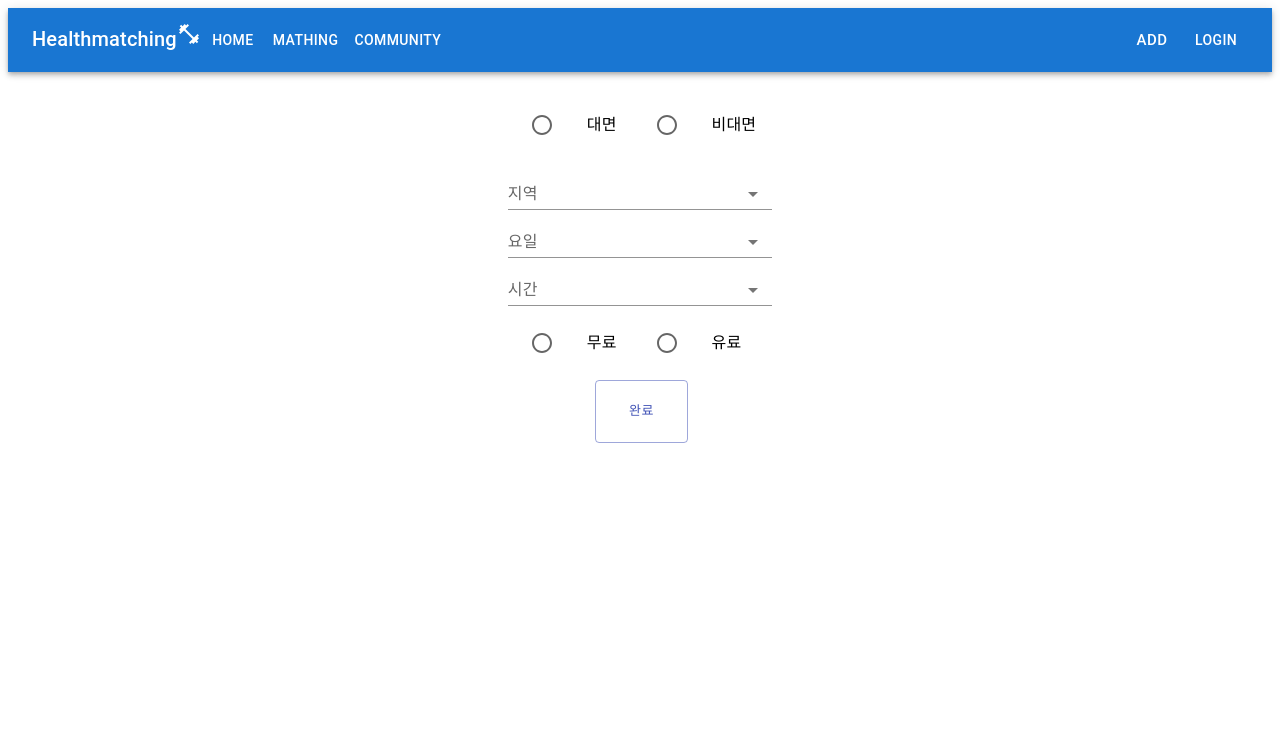
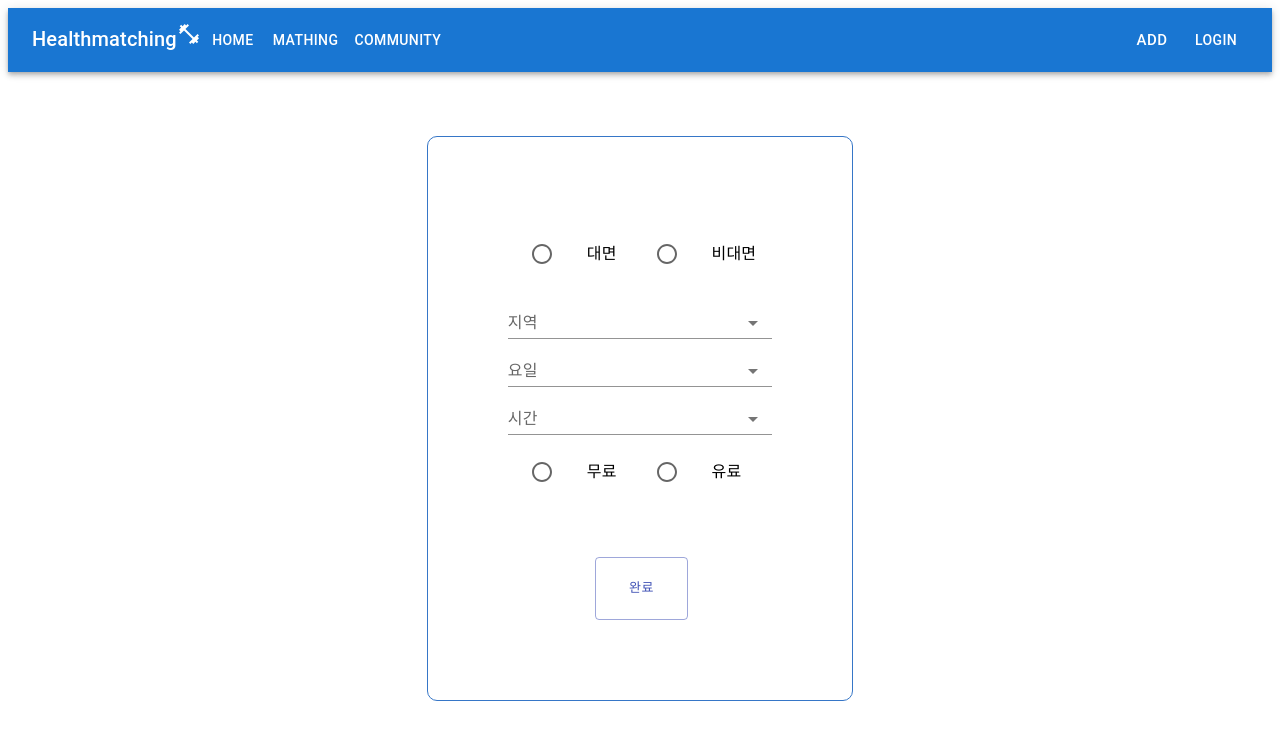
Before and after one commit to seo-jiwon/React-Web-Health-Match, a React (Create React App) app: page /matching in a window 1280 px wide. Shown: the top 740 px of the page. Built offline with nearby package versions, Linux system fonts and the light colour scheme.

Commit message:
매칭화면 배치수정 2

```diff
--- a/src/pages/Matching.css
+++ b/src/pages/Matching.css
@@ -4,6 +4,15 @@ main {
     margin-top: 1rem;
 }
 
+.A {
+    border: 1px solid #3676c7;
+    padding: 5rem;
+    margin-top: 3rem;
+    display:grid;
+    border-radius: 10px;
+}
+
 .Box {
     padding-left: 33%;
+    margin-top: 3rem;
 }
--- a/src/pages/Matching.js
+++ b/src/pages/Matching.js
@@ -99,6 +99,8 @@ export default function Matching() {
         }).catch(function(error){
           alert("매칭 설정 실패!" + error);
         });
+
+        //선택 확인 소스코드 넣기
     }
 
     return (
@@ -106,6 +108,7 @@ export default function Matching() {
             <Navbar />
             <form onSubmit={matchSubmit}>
             <main>
+            <div className="A">
             <RadioGroup row>
                 <FormControlLabel
                     value="1"
@@ -233,6 +236,7 @@ export default function Matching() {
             <Box className="Box">
                 <Button variant="outlined" color="primary" size="small" onClick={getData} type="submit">완료</Button>
             </Box>
+            </div>
             </main>
             </form>
         </div>
```
